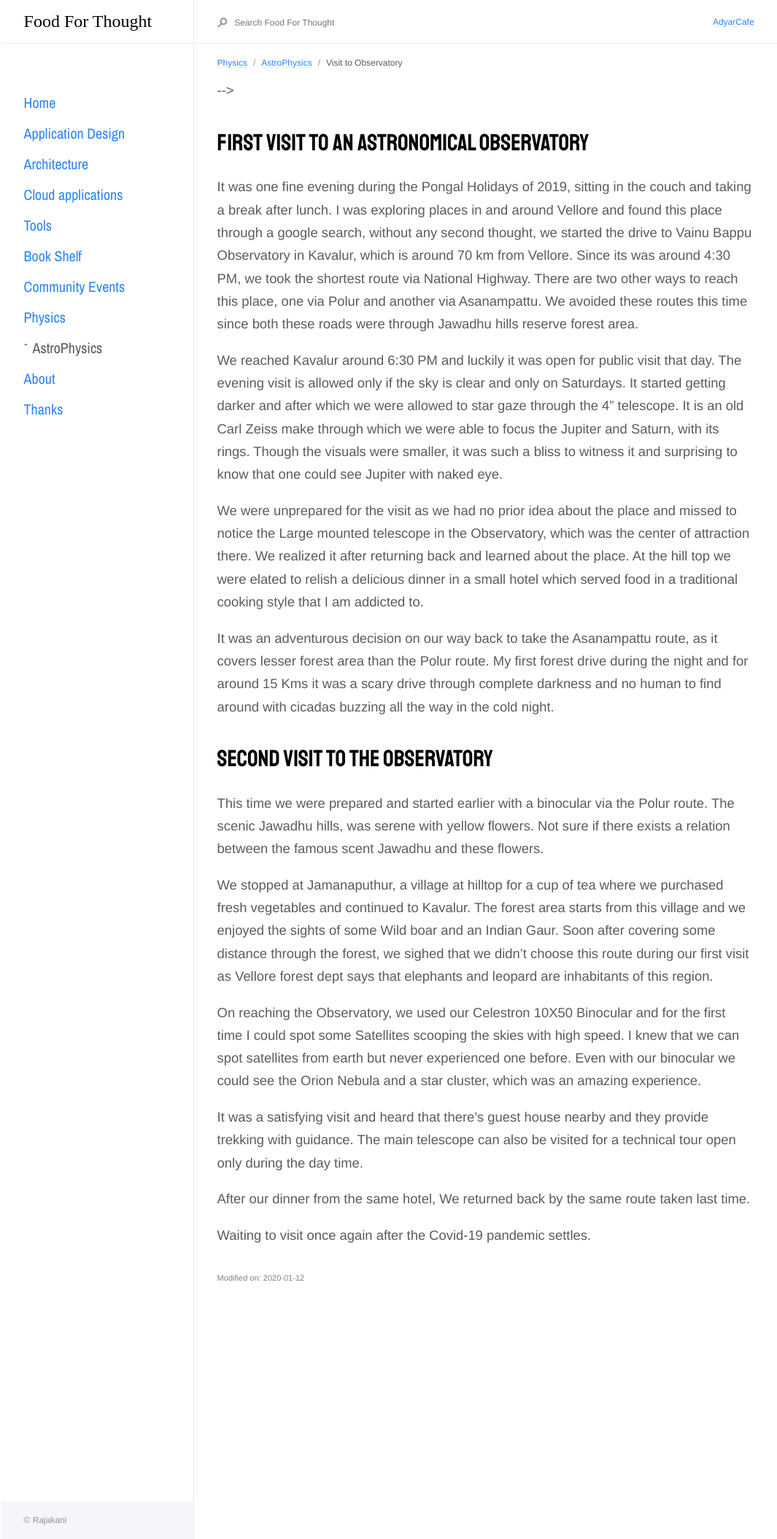
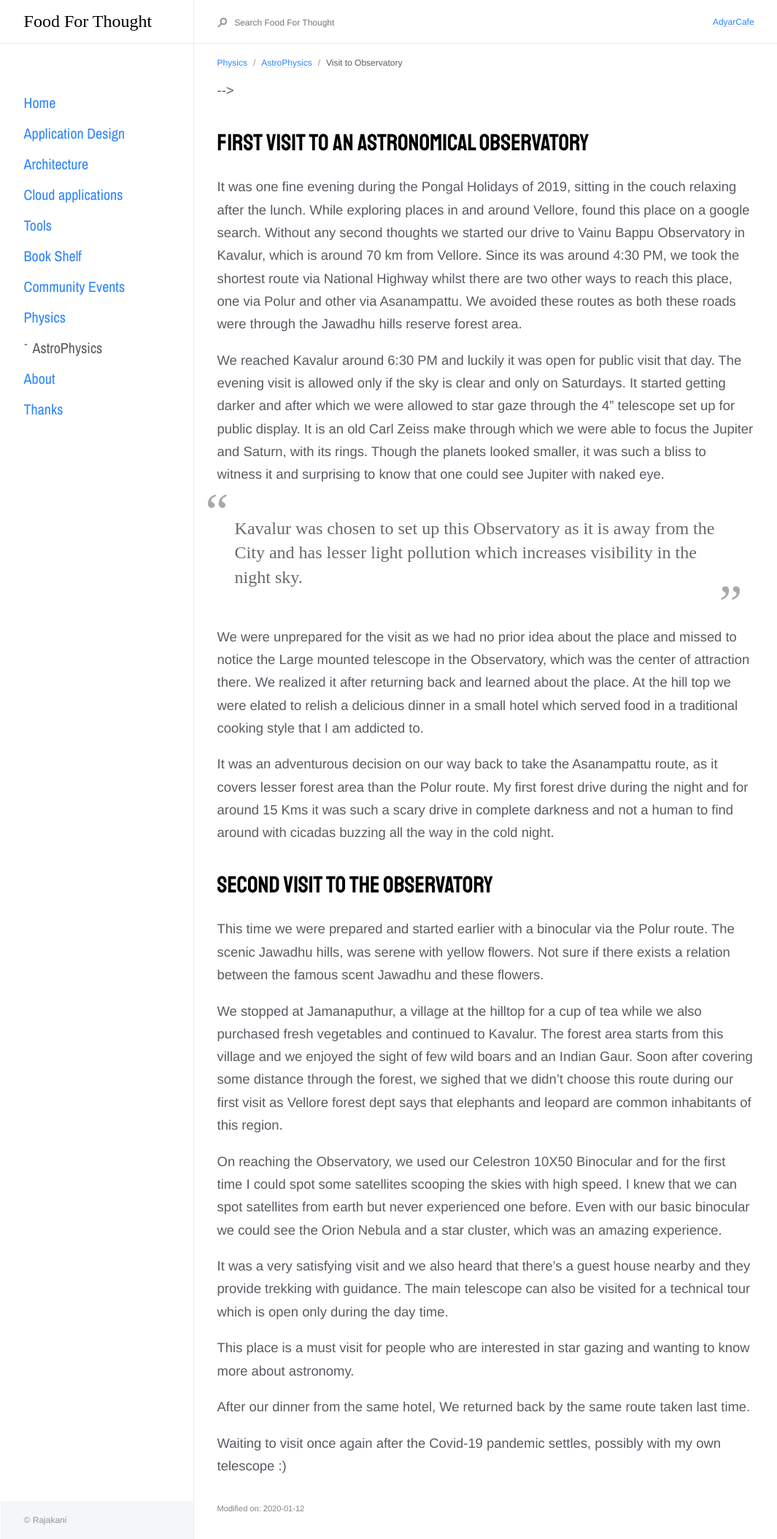
Before and after one commit to Rajakani/rajakani.github.io, a Jekyll site: the page built from docs/physics/astroPhysics/vainuBappuObservatory.md, in a window 1280 px wide. Shown: the whole page at 73% size, without its empty margins (16-1081 px from the left). Built offline with Jekyll 4.4.1, drawn with Linux system fonts in a browser that asks for light colours; some web fonts are replaced; comment, search, counter and statistics services are not loaded.

Commit message:
Update vainuBappuObservatory.md

```diff
--- a/docs/physics/astroPhysics/vainuBappuObservatory.md
+++ b/docs/physics/astroPhysics/vainuBappuObservatory.md
@@ -10,25 +10,29 @@ is_display_Horizontal_Ads: true
 ---
 
 ## First visit to an Astronomical Observatory
-It was one fine evening during the Pongal Holidays of 2019, sitting in the couch and taking a break after lunch. I was exploring places in and around Vellore and found this place through a google search, without any second thought, we started the drive to Vainu Bappu Observatory in Kavalur, which is around 70 km from Vellore. Since its was around 4:30 PM, we took the shortest route via National Highway. There are two other ways to reach this place, one via Polur and another via Asanampattu. We avoided these routes this time since both these roads were through Jawadhu hills reserve forest area.
+It was one fine evening during the Pongal Holidays of 2019, sitting in the couch relaxing after the lunch. While exploring places in and around Vellore, found this place on a google search. Without any second thoughts we started our drive to Vainu Bappu Observatory in Kavalur, which is around 70 km from Vellore. Since its was around 4:30 PM, we took the shortest route via National Highway whilst there are two other ways to reach this place, one via Polur and other via Asanampattu. We avoided these routes as both these roads were through the Jawadhu hills reserve forest area.
 
 We reached Kavalur around 6:30 PM and luckily it was open for public visit that day.
 The evening visit is allowed only if the sky is clear and only on Saturdays.
-It started getting darker and after which we were allowed to star gaze through the 4" telescope. It is an old Carl Zeiss make through which we were able to focus the Jupiter and Saturn, with its rings. Though the visuals were smaller, it was such a bliss to witness it and surprising to know that one could see Jupiter with naked eye.
+It started getting darker and after which we were allowed to star gaze through the 4" telescope set up for public display. It is an old Carl Zeiss make through which we were able to focus the Jupiter and Saturn, with its rings. Though the planets looked smaller, it was such a bliss to witness it and surprising to know that one could see Jupiter with naked eye.
+
+> Kavalur was chosen to set up this Observatory as it is away from the City and has lesser light pollution which increases visibility in the night sky.
 
 We were unprepared for the visit as we had no prior idea about the place and missed to notice the Large mounted telescope in the Observatory, which was the center of attraction there. We realized it after returning back and learned about the place. At the hill top we were elated to relish a delicious dinner in a small hotel which served food in a traditional cooking style that I am addicted to.
 
-It was an adventurous decision on our way back to take the Asanampattu route, as it covers lesser forest area than the Polur route. My first forest drive during the night and for around 15 Kms it was a scary drive through complete darkness and no human to find around with cicadas buzzing all the way in the cold night.
+It was an adventurous decision on our way back to take the Asanampattu route, as it covers lesser forest area than the Polur route. My first forest drive during the night and for around 15 Kms it was such a scary drive in complete darkness and not a human to find around with cicadas buzzing all the way in the cold night.
 
 ## Second Visit to the Observatory
 This time we were prepared and started earlier with a binocular via the Polur route. The scenic Jawadhu hills, was serene with yellow flowers. Not sure if there exists a relation between the famous scent Jawadhu and these flowers.
 
-We stopped at Jamanaputhur, a village at hilltop for a cup of tea where we purchased fresh vegetables and continued to Kavalur. The forest area starts from this village and we enjoyed the sights of some Wild boar and an Indian Gaur. Soon after covering some distance through the forest, we sighed that we didn't choose this route during our first visit as Vellore forest dept says that elephants and leopard are inhabitants of this region.
+We stopped at Jamanaputhur, a village at the hilltop for a cup of tea while we also purchased fresh vegetables and continued to Kavalur. The forest area starts from this village and we enjoyed the sight of few wild boars and an Indian Gaur. Soon after covering some distance through the forest, we sighed that we didn't choose this route during our first visit as Vellore forest dept says that elephants and leopard are common inhabitants of this region.
 
-On reaching the Observatory, we used our Celestron 10X50 Binocular and for the first time I could spot some Satellites scooping the skies with high speed. I knew that we can spot satellites from earth but never experienced one before. Even with our binocular we could see the Orion Nebula and a star cluster, which was an amazing experience.
+On reaching the Observatory, we used our Celestron 10X50 Binocular and for the first time I could spot some satellites scooping the skies with high speed. I knew that we can spot satellites from earth but never experienced one before. Even with our basic binocular we could see the Orion Nebula and a star cluster, which was an amazing experience.
 
-It was a satisfying visit and heard that there's guest house nearby and they provide trekking with guidance. The main telescope can also be visited for a technical tour open only during the day time.
+It was a very satisfying visit and we also heard that there's a guest house nearby and they provide trekking with guidance. The main telescope can also be visited for a technical tour which is open only during the day time.
+
+This place is a must visit for people who are interested in star gazing and wanting to know more about astronomy.
 
 After our dinner from the same hotel, We returned back by the same route taken last time.
 
-Waiting to visit once again after the Covid-19 pandemic settles.
+Waiting to visit once again after the Covid-19 pandemic settles, possibly with my own telescope :)
```
